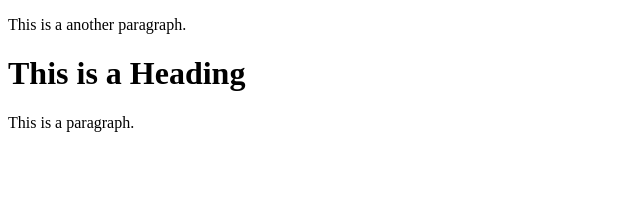
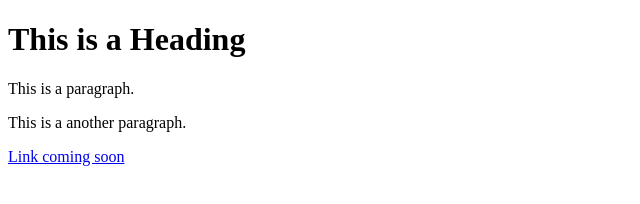
Before and after one commit to ishteyaqueahmad/git-learning, a plain HTML site: page index.html in a window 1280 px wide. Shown: the whole page, without its empty margins (0-640 px from the left). Drawn offline with Linux system fonts and the light colour scheme.

Commit message:
index page updated with link

```diff
--- a/index.html
+++ b/index.html
@@ -4,9 +4,11 @@
 <title>Page Title</title>
 </head>
 <body>
+
+<h1>This is a Heading</h1>
+<p>This is a paragraph.</p>
 <p>This is a another paragraph.</p>
-  <h1>This is a Heading</h1>
-<p>This is a paragraph.</p>
+<a href="https://www.comingsoon.com">Link coming soon</a>
 
 </body>
 </html>
```
